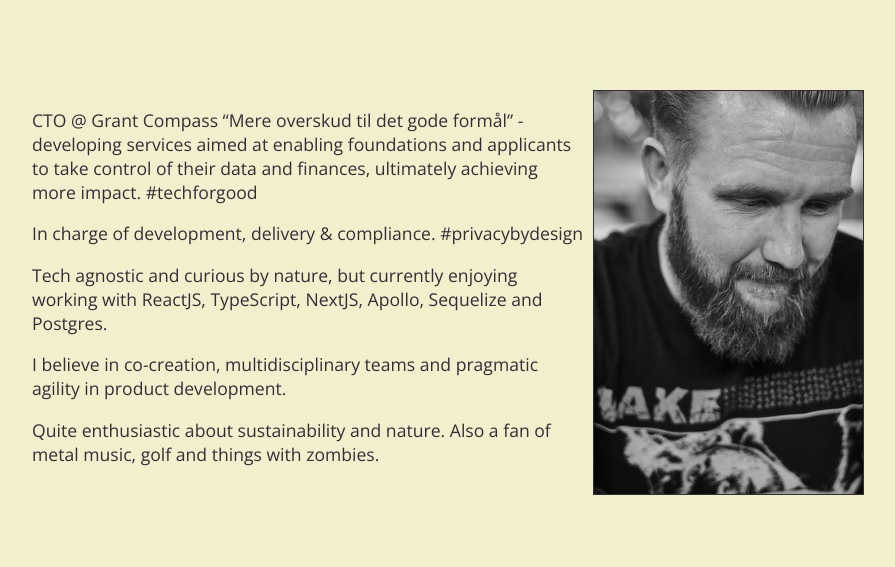
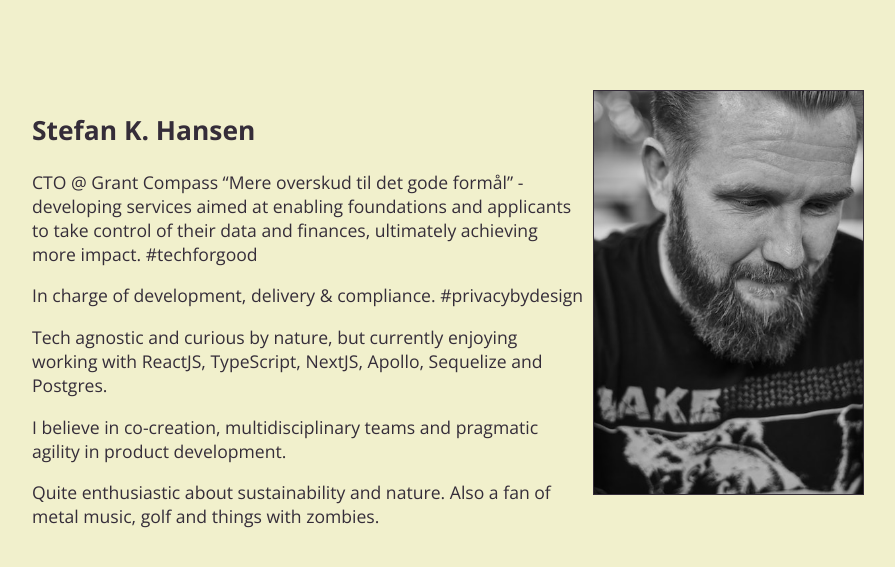
Before and after one commit to skhansen/skhansen.github.io, a Jekyll site: the page built from index.md, in a window 1280 px wide. Shown: the top 567 px of the page, without its empty margins (192-1087 px from the left). Built offline with Jekyll 4.4.1, drawn with Linux system fonts in a browser that asks for light colours; our own code applies the rules of GitHub Pages for plain Markdown files.

Commit message:
Update index.md

```diff
--- a/index.md
+++ b/index.md
@@ -1,6 +1,7 @@
 ---
 title: SKHansen
 ---
+# Stefan K. Hansen
 
 CTO @ Grant Compass "Mere overskud til det gode formål" - developing services aimed at enabling foundations and applicants to take control of their data and finances, ultimately achieving more impact. #techforgood
 
```
